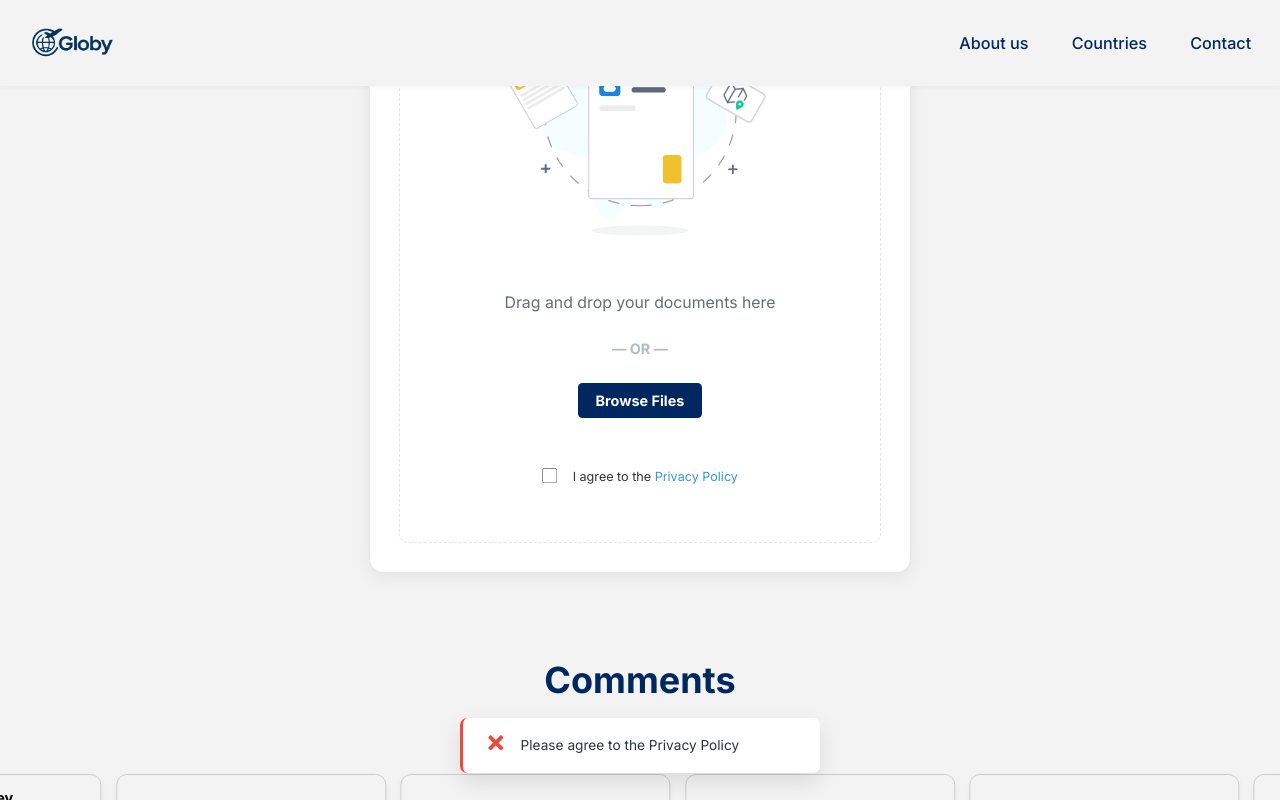
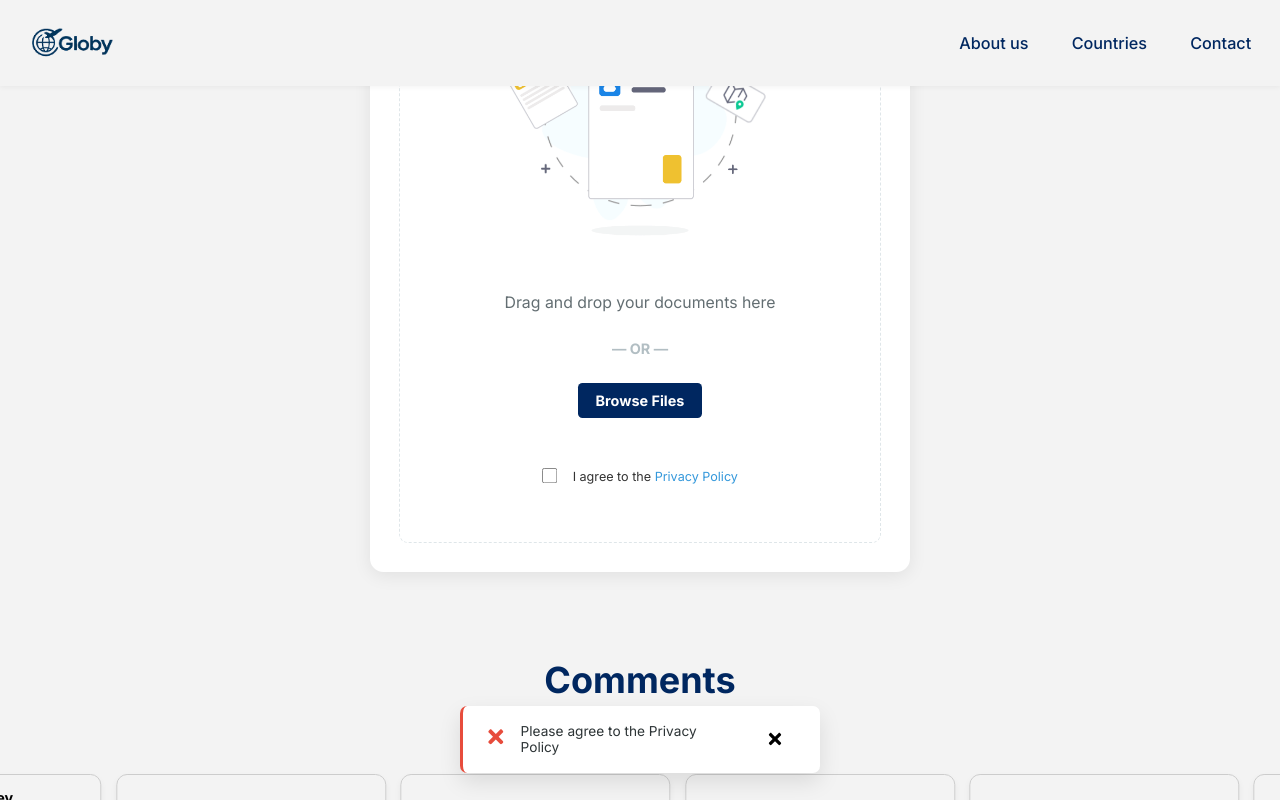
Before and after one commit to GloBy-Service/GloBy, a React (Vite) app: page /uk in a window 1280 px wide. Both pictures are taken after a click on the button "Browse Files". Shown: the part 913-1713 px from the top of the page. Built offline with nearby package versions, Linux system fonts and the light colour scheme.

Commit message:
Updated upload notification section

```diff
--- a/src/common/style/country.css
+++ b/src/common/style/country.css
@@ -1454,6 +1454,16 @@ button:hover {
   flex-shrink: 0;
 }
 
+.notification .notification-close-btn{
+  background: none;
+  color: black;
+  margin-top: 0.2rem;
+}
+
+.notification-close-btn svg{
+font-size: 20px;
+}
+
 .notification.success .notification-icon {
   color: #2ecc71;
 }
--- a/src/components/elements/upload/index.jsx
+++ b/src/components/elements/upload/index.jsx
@@ -294,7 +294,7 @@ const Upload = ({ country, stayDays }) => {
 
   const showNotification = (type, message) => {
     setNotification({ type, message });
-    setTimeout(() => setNotification(null), 8000);
+    setTimeout(() => setNotification(null), 40000);
   };
 
   const pickFile = () => {
@@ -422,9 +422,26 @@ const Upload = ({ country, stayDays }) => {
 
     const responseData = await res.json();
 
-      if (!res.ok || (responseData.message && responseData.message.includes('Minimum tələb olunan tarix aralığı yoxdur'))) {
+    if (!res.ok) {
       setStatus('error');
+
+      if (responseData.message && responseData.message.includes('Ortalama gündəlik kredit ölkə üçün tələb olunan minimumdan azdır')) {
+        const requiredAmountMatch = responseData.message.match(/Tələb olunan: "([^"]+)" AZN/);
+        const yourAmountMatch = responseData.message.match(/sizdə: "([^"]+)" AZN/);
+
+        const requiredAmount = requiredAmountMatch ? requiredAmountMatch[1] : 'unknown';
+        const yourAmount = yourAmountMatch ? yourAmountMatch[1] : 'unknown';
+
+        showNotification('warning',
+          `Average daily credit is below the required minimum. Required: ${requiredAmount} AZN, Yours: ${yourAmount} AZN`
+        );
+      }
+      else if (responseData.message && responseData.message.includes('Minimum tələb olunan tarix aralığı yoxdur')) {
         showNotification('error', responseData.message || 'Minimum required date range not available. Minimum: 90 days');
+      }
+      else {
+        showNotification('error', responseData.message || 'Upload failed. Please try again.');
+      }
       return;
     }
 
@@ -598,6 +615,13 @@ const Upload = ({ country, stayDays }) => {
             <div className="notification-content">
               <p>{notification.message}</p>
             </div>
+            <button
+              className="notification-close-btn"
+              onClick={() => setNotification(null)}
+              title="Close notification"
+            >
+              <FaTimes />
+            </button>
           </div>
         )}
       </div>
```
Lines whose indentation alone changed are shown as unchanged.
